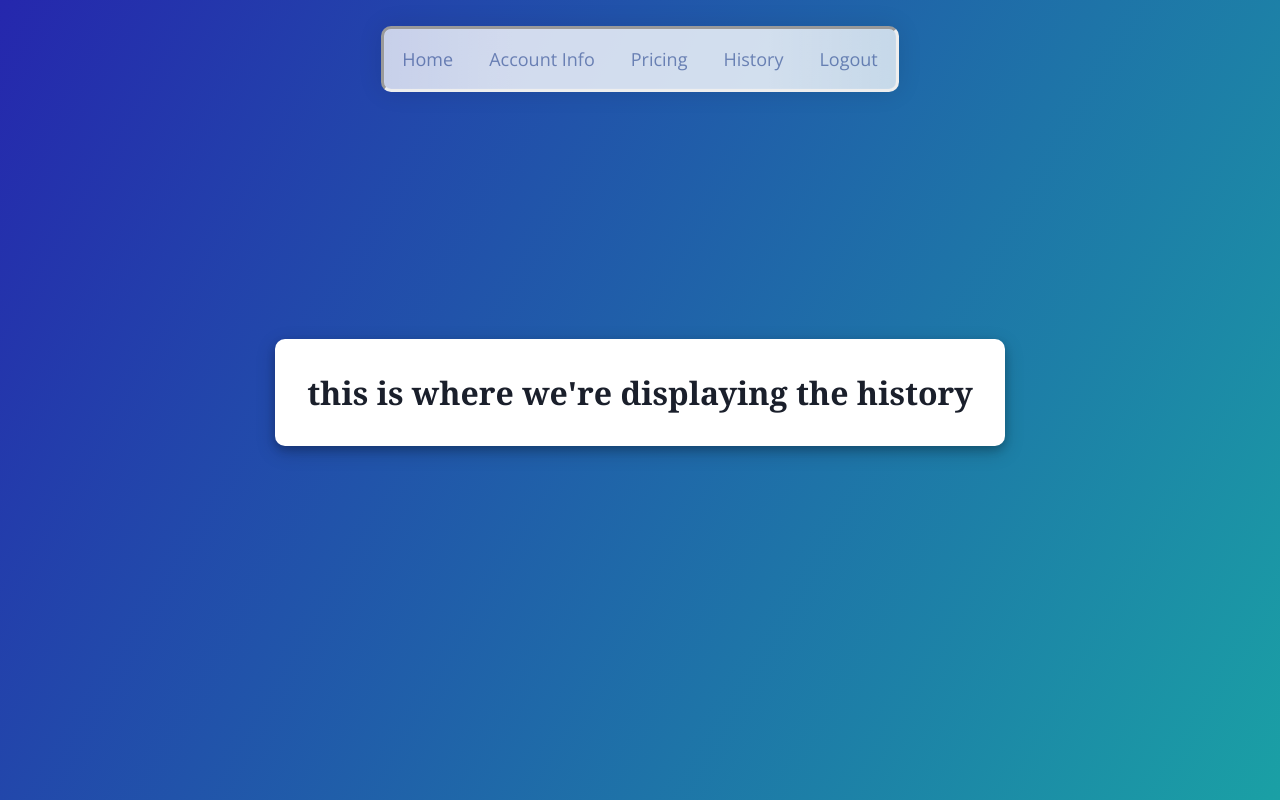
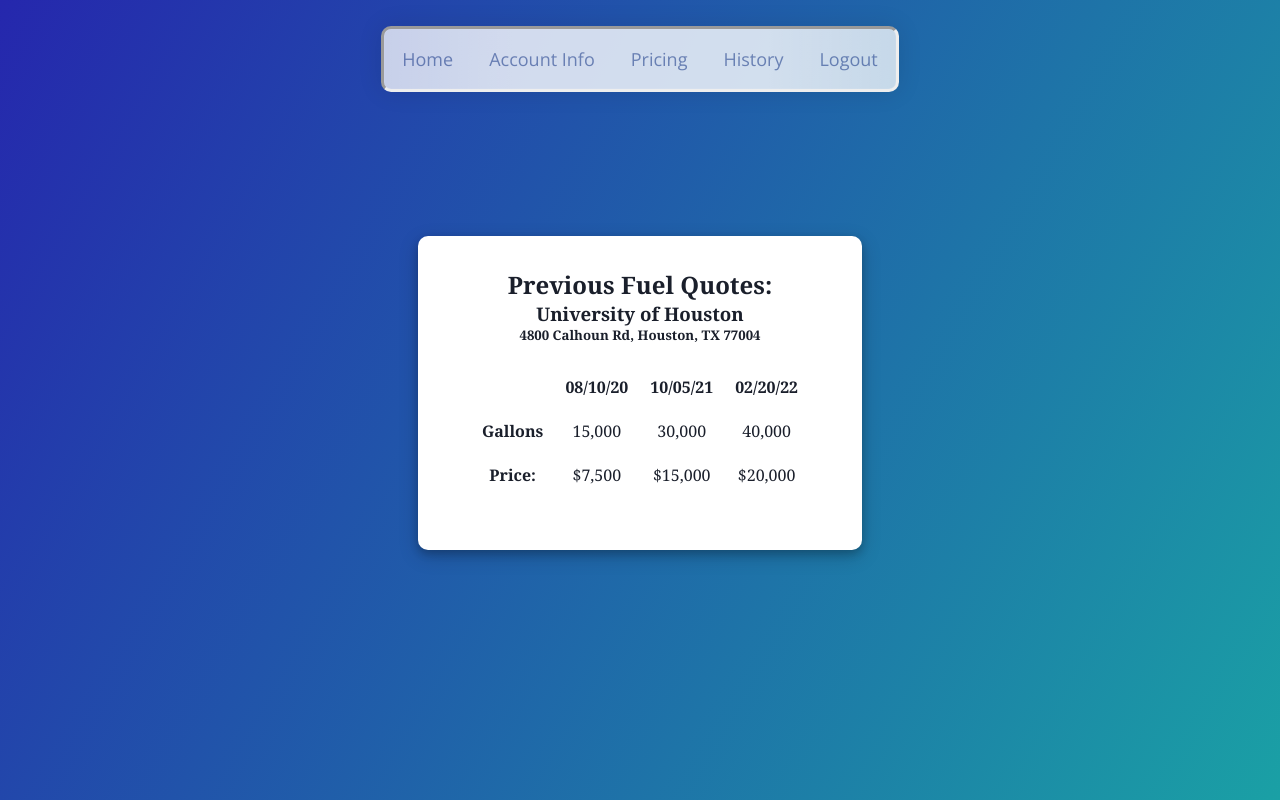
Before and after one commit to mmateen19/4353Project, a React (Create React App) app in the folder gasprice-app/: page /home/history in a window 1280 px wide. Built offline with nearby package versions, Linux system fonts and the light colour scheme.

Commit message:
updated history

```diff
--- a/gasprice-app/src/components/History.css
+++ b/gasprice-app/src/components/History.css
@@ -6,3 +6,15 @@
     border-radius: 10px;
     margin-bottom: 15px;
   }
+
+  .title{
+      font-size: 10px;
+  }
+
+table{
+    padding:20px;
+}
+
+td, th {
+    padding: 10px;
+}
--- a/gasprice-app/src/components/History.jsx
+++ b/gasprice-app/src/components/History.jsx
@@ -3,18 +3,46 @@
 import "./History.css"
 
 
-const renderForm2 = () =>
 
-{
+
+
+const History = () => {
+    const renderForm2 = () =>
+
+    {
     return(
         <div className = "display-container">
-            <h1>this is where we're displaying the history</h1>
+            <h2 >Previous Fuel Quotes:</h2>
+            <h3>University of Houston</h3>
+            <h5>4800 Calhoun Rd, Houston, TX 77004</h5>
+
+            <table>
+                <tr>
+                    <th></th>
+                    <th>08/10/20</th>
+                    <th>10/05/21</th>
+                    <th>02/20/22</th>
+
+                </tr>
+
+               <tr>
+                   <th>Gallons</th>
+                   <td>15,000</td>
+                   <td>30,000</td>
+                   <td>40,000</td>
+                </tr>
+                <tr>
+                   <th>Price:</th>
+                   <td>$7,500</td>
+                   <td>$15,000</td>
+                   <td>$20,000</td>
+                </tr>
+            </table>
+
         </div>
+        );
 
-    );
-};
-
-const History = () => {
+    };
     return (
         <div className = "App">
             <div className="navbar">
```
